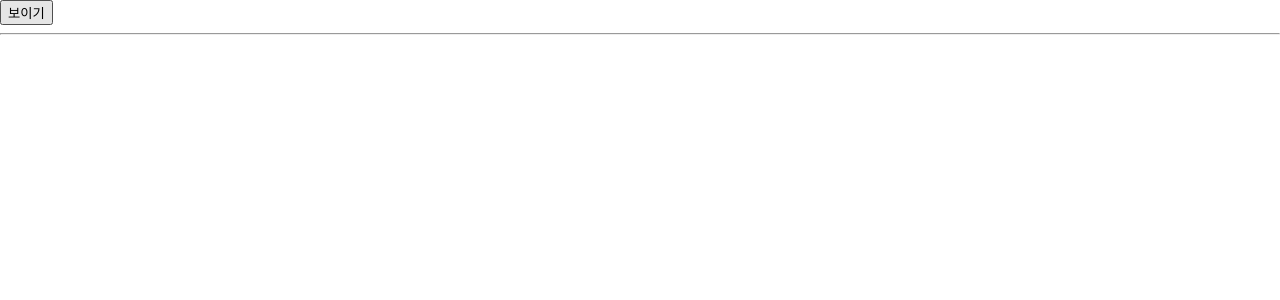
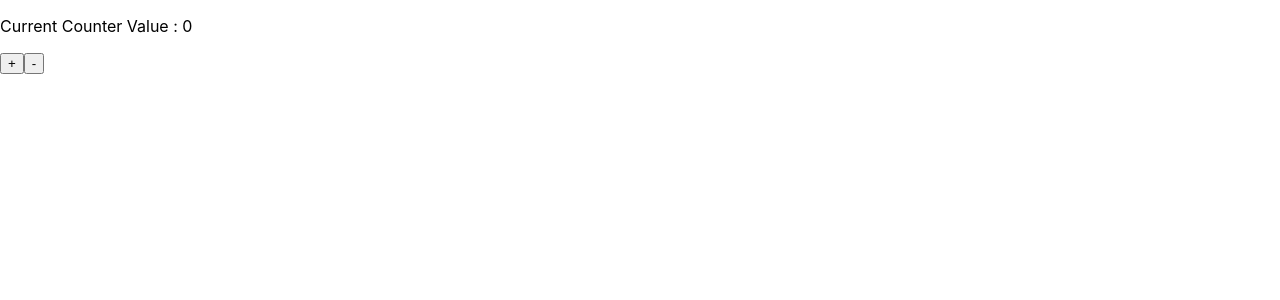
Before and after one commit to yh0921k/learning-react, a React (Create React App) app: page / in a window 1280 px wide. Shown: the top 300 px of the page. Built offline with nearby package versions, Linux system fonts and the light colour scheme.

Commit message:
[add] 8.3.2 useReducer - 카운터 구현하기

```diff
--- a/src/App.js
+++ b/src/App.js
@@ -1,15 +1,10 @@
-import React, { useState } from 'react';
-import Info from './functional-component/Info';
+import React from 'react';
+import Counter from './functional-component/Counter';
 
 const App = () => {
-  const [visible, setVisible] = useState(false);
   return (
     <div>
-      <button onClick={() => setVisible(!visible)}>
-        {visible ? '숨기기' : '보이기'}
-      </button>
-      <hr />
-      {visible && <Info />}
+      <Counter />
     </div>
   );
 };
--- a/src/functional-component/Counter.js
+++ b/src/functional-component/Counter.js
@@ -1,14 +1,24 @@
-import React, { useState } from 'react';
+import React, { useReducer } from 'react';
 
+function reducer(state, action) {
+  // action.type에 따라 다른 작업 수행
+  switch (action.type) {
+    case 'INCREMENT':
+      return { value: state.value + 1 };
+    case 'DECREMENT':
+      return { value: state.value - 1 };
+    default:
+      return state;
+  }
+}
 const Counter = () => {
-  const [value, setValue] = useState(0);
+  const [state, dispatch] = useReducer(reducer, { value: 0 });
+
   return (
     <div>
-      <p>
-        Current Value : <b>{value}</b>
-      </p>
-      <button onClick={() => setValue(value + 1)}>+1</button>
-      <button onClick={() => setValue(value - 1)}>-1</button>
+      <p>Current Counter Value : {state.value}</p>
+      <button onClick={() => dispatch({ type: 'INCREMENT' })}>+</button>
+      <button onClick={() => dispatch({ type: 'DECREMENT' })}>-</button>
     </div>
   );
 };
```
